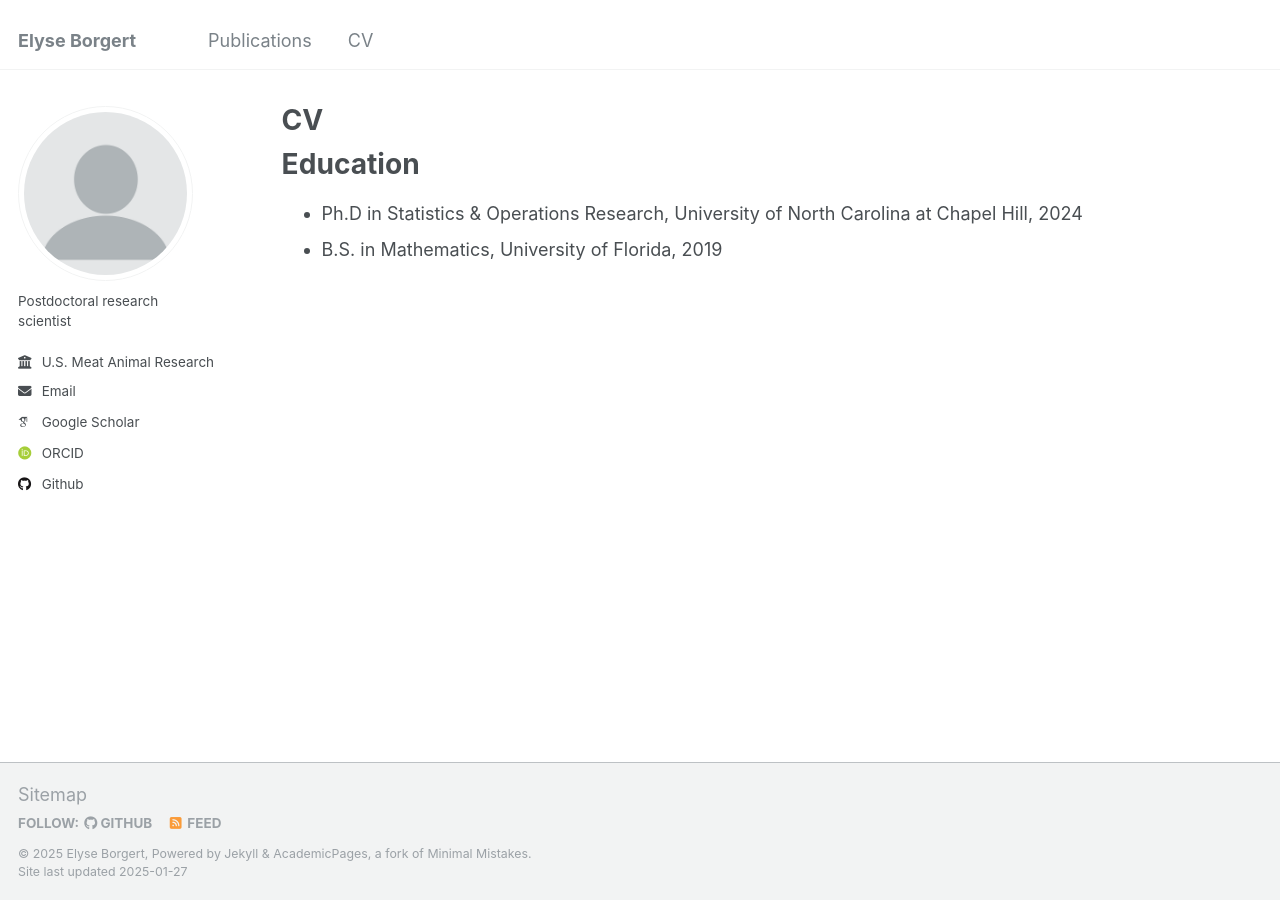
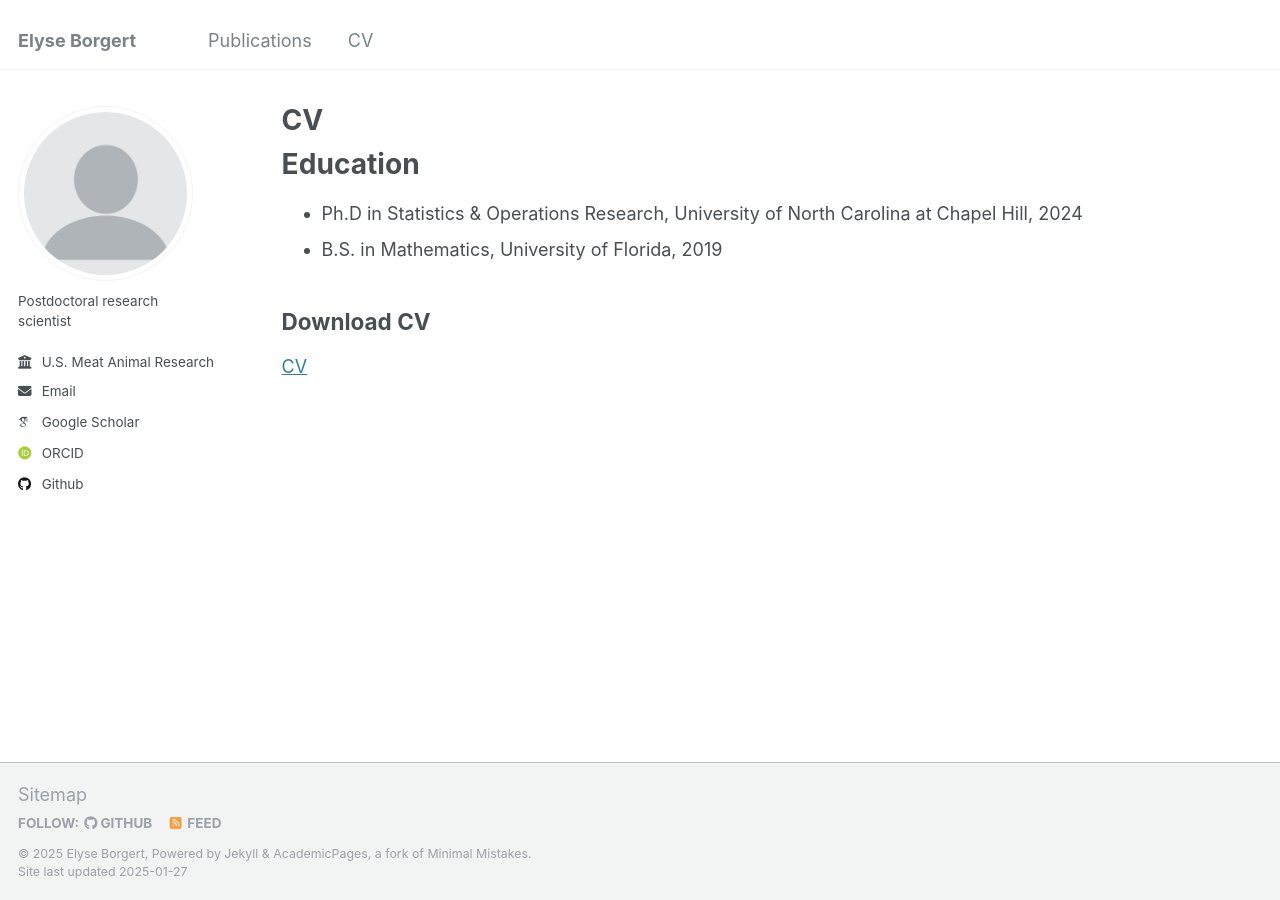
Before and after one commit to elyseborgert/elyseborgert.github.io, a Jekyll site: the page built from _pages/cv.md, in a window 1280 px wide. Built offline with Jekyll 4.4.1, drawn with Linux system fonts in a browser that asks for light colours; some web fonts are replaced.

Commit message:
Update cv.md

```diff
--- a/_pages/cv.md
+++ b/_pages/cv.md
@@ -13,3 +13,7 @@ Education
 ======
 * Ph.D in Statistics & Operations Research, University of North Carolina at Chapel Hill, 2024
 * B.S. in Mathematics, University of Florida, 2019
+
+
+## Download CV
+[CV](path/to/your-cv.pdf)
```
